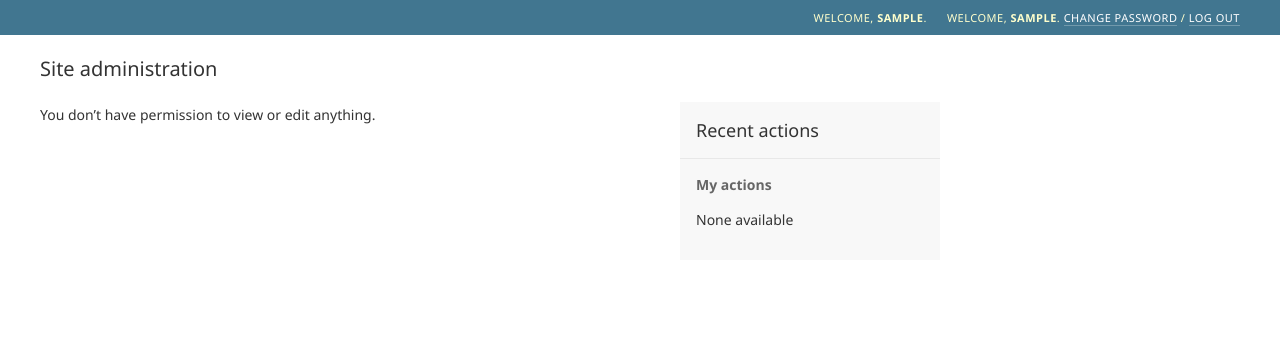
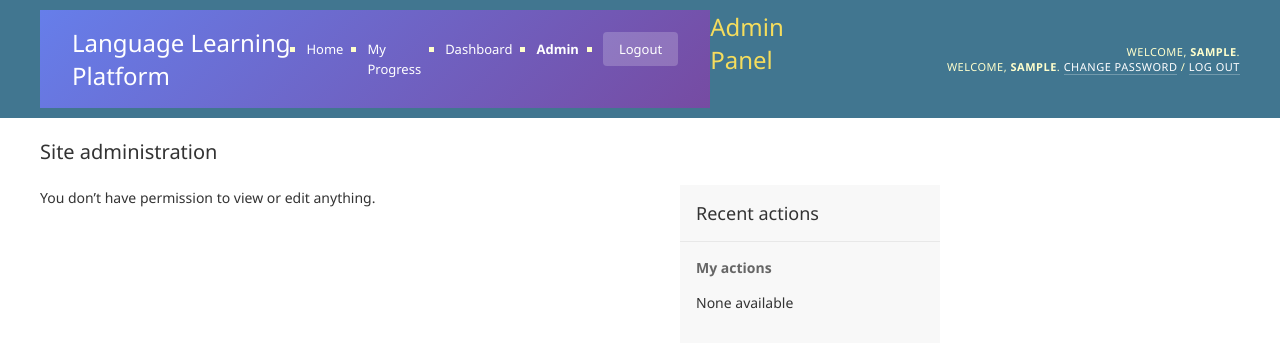
Before and after one commit to DrewHouchens13/LanguageLearningPlatform, a Django app: page /admin/ in a window 1280 px wide. Shown: the top 348 px of the page. Run offline with Django 5.2, Linux system fonts and the light colour scheme; the visitor is signed in with stand-in values (Sample User, id 1); data comes from the database, SQL or seed files in the repository; data that the repository does not hold is empty.

Commit message:
Add unified navigation banner to admin panel
- Override admin branding block to include main site navigation
- Admin panel now has same purple gradient banner as rest of site
- Navigation includes: Home, My Progress, Dashboard, Admin, Logout
- Keeps Django admin functionality below the unified navigation
- Provides consistent user experience across the entire site
- Logout link is now a proper GET link (shows URL on hover)

This makes the admin panel feel like part of the application instead
of a separate interface, while maintaining all admin functionality.

🤖 Generated with [Claude Code](https://claude.com/claude-code)

Co-Authored-By: Claude <noreply@anthropic.com>

```diff
--- a/home/templates/admin/base_site.html
+++ b/home/templates/admin/base_site.html
@@ -1,6 +1,78 @@
 {% extends "admin/base.html" %}
+{% load static %}
+{% load i18n %}
 
-{% load i18n %}
+{% block title %}{% if subtitle %}{{ subtitle }} | {% endif %}{{ title }} | Language Learning Platform Admin{% endblock %}
+
+{% block branding %}
+<style>
+    /* Add consistent navigation bar styling */
+    .main-nav {
+        background: linear-gradient(135deg, #667eea 0%, #764ba2 100%);
+        padding: 0;
+        margin: 0;
+    }
+    .main-nav .navbar {
+        max-width: 1200px;
+        margin: 0 auto;
+        display: flex;
+        justify-content: space-between;
+        align-items: center;
+        padding: 1rem 2rem;
+    }
+    .main-nav .nav-brand h1 {
+        color: white;
+        margin: 0;
+        font-size: 1.5rem;
+    }
+    .main-nav .nav-menu {
+        display: flex;
+        list-style: none;
+        gap: 1.5rem;
+        margin: 0;
+        padding: 0;
+    }
+    .main-nav .nav-link {
+        color: white;
+        text-decoration: none;
+        font-weight: 500;
+        transition: opacity 0.3s;
+    }
+    .main-nav .nav-link:hover {
+        opacity: 0.8;
+    }
+    .main-nav .nav-button {
+        background: rgba(255, 255, 255, 0.2);
+        padding: 0.5rem 1rem;
+        border-radius: 4px;
+    }
+    .main-nav .admin-link {
+        color: #ffd700;
+        font-weight: bold;
+    }
+</style>
+
+<!-- Main site navigation -->
+<div class="main-nav">
+    <nav class="navbar">
+        <div class="nav-brand">
+            <h1>Language Learning Platform</h1>
+        </div>
+        <ul class="nav-menu">
+            <li class="nav-item"><a href="{% url 'landing' %}" class="nav-link">Home</a></li>
+            <li class="nav-item"><a href="{% url 'progress' %}" class="nav-link">My Progress</a></li>
+            <li class="nav-item"><a href="{% url 'dashboard' %}" class="nav-link">Dashboard</a></li>
+            {% if user.is_staff %}
+                <li class="nav-item"><a href="{% url 'admin:index' %}" class="nav-link admin-link">Admin</a></li>
+            {% endif %}
+            <li class="nav-item"><a href="{% url 'logout' %}" class="nav-link nav-button">Logout</a></li>
+        </ul>
+    </nav>
+</div>
+
+<!-- Django Admin Branding -->
+<div id="site-name"><a href="{% url 'admin:index' %}">{% trans 'Admin Panel' %}</a></div>
+{% endblock %}
 
 {% block userlinks %}
     {% if user.is_active and user.is_staff %}
```
